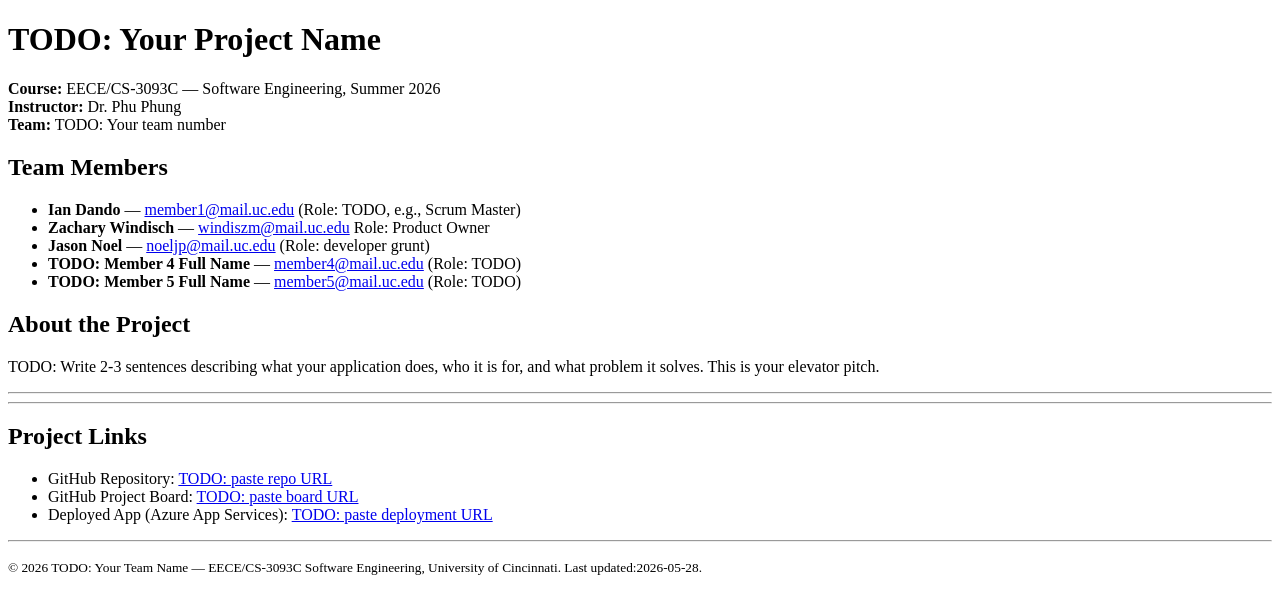
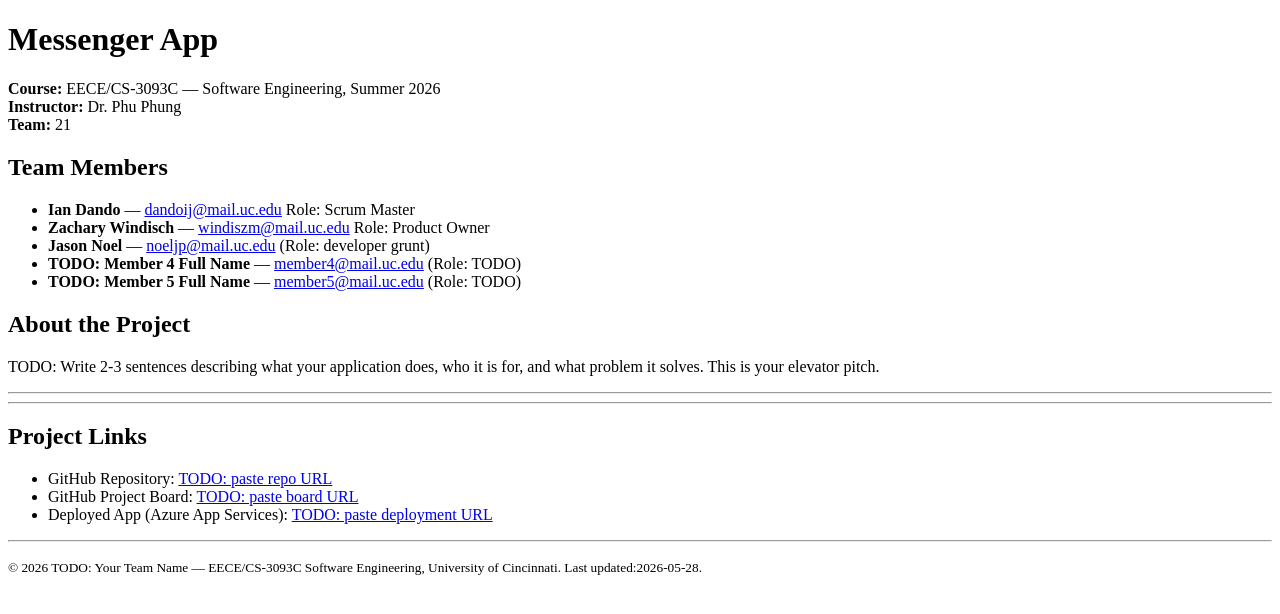
Before and after one commit to uc-se-sm26-team21/uc-se-sm26-team21.github.io, a plain HTML site: page index.html in a window 1280 px wide. Drawn offline with Linux system fonts and the light colour scheme.

Commit message:
Update email and role

```diff
--- a/index.html
+++ b/index.html
@@ -18,19 +18,19 @@
 <body>
 
   <header>
-    <h1>TODO: Your Project Name</h1>
+    <h1>Messenger App</h1>
     <p>
       <strong>Course:</strong> EECE/CS-3093C — Software Engineering, Summer 2026<br>
       <strong>Instructor:</strong> Dr. Phu Phung<br>
-      <strong>Team:</strong> TODO: Your team number
+      <strong>Team:</strong> 21
     </p>
     <section id="team">
       <h2>Team Members</h2>
       <ul>
         <li>
           <strong>Ian Dando</strong> &mdash;
-          <a href="mailto:member1@mail.uc.edu">member1@mail.uc.edu</a>
-          (Role: TODO, e.g., Scrum Master)
+          <a href="mailto:dandoij@mail.uc.edu">dandoij@mail.uc.edu</a>
+          Role: Scrum Master
         </li>
         <li>
           <strong>Zachary Windisch</strong> &mdash;
```
